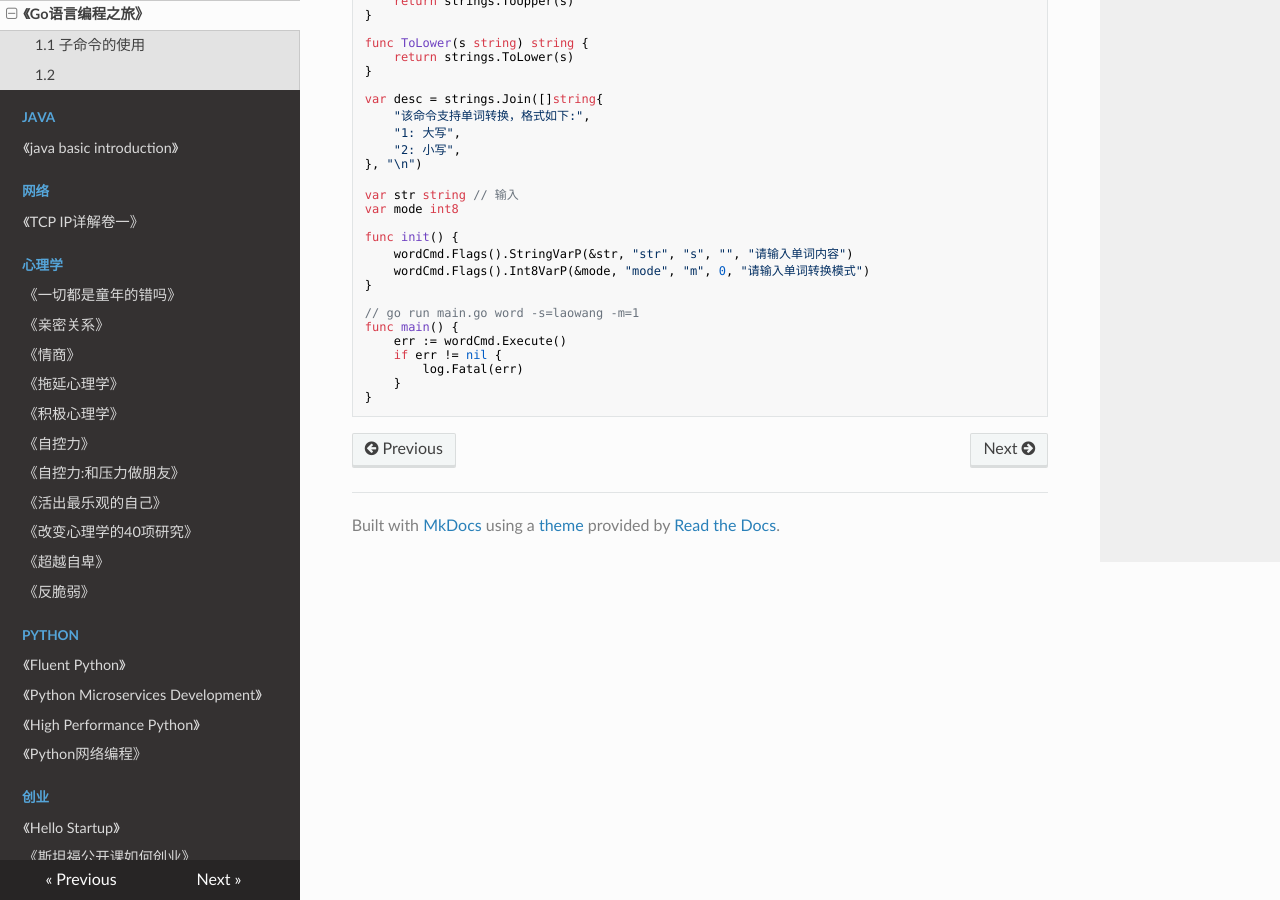
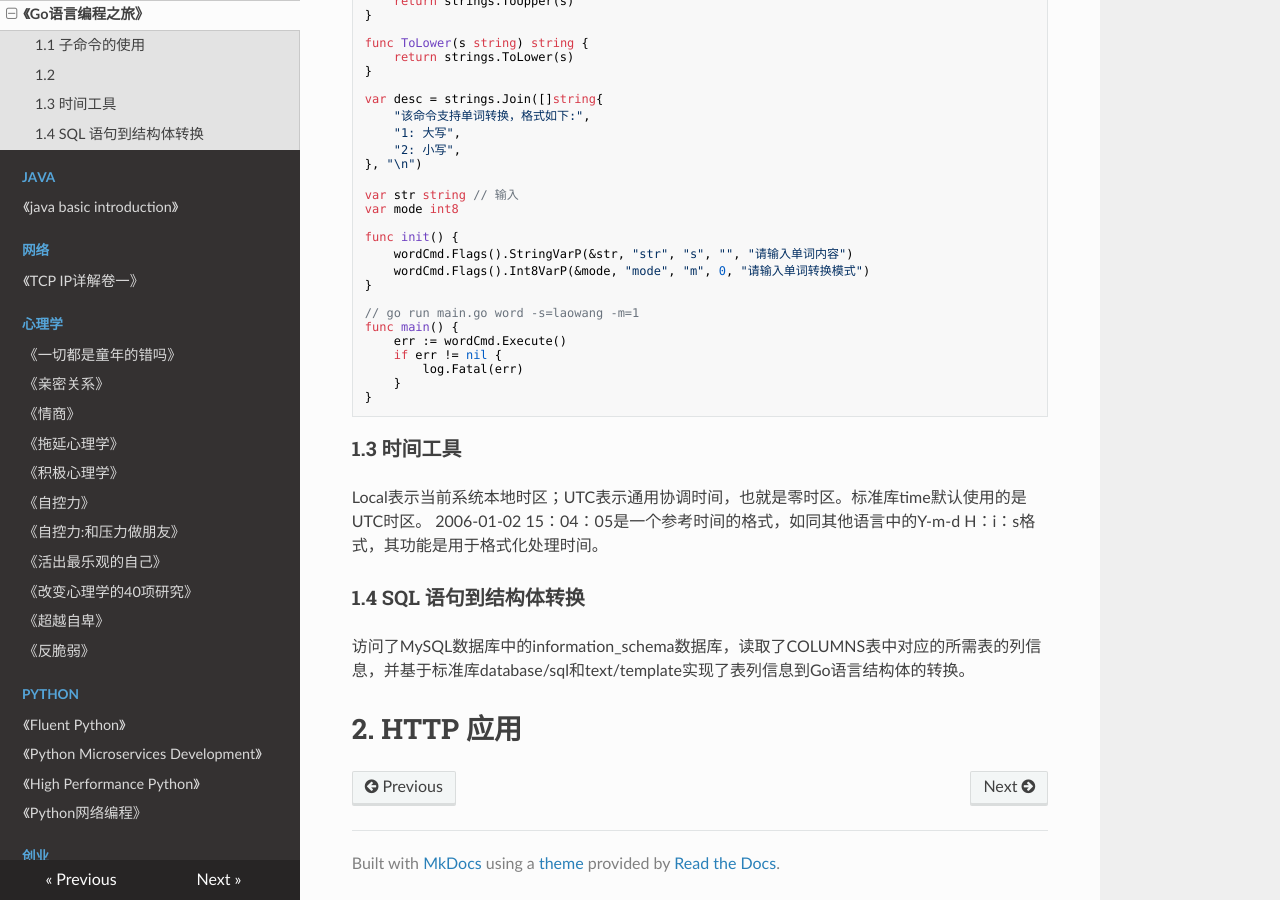
Before and after one commit to PegasusWang/booknotes, an MkDocs documentation site: the page built from docs/golang/go语言编程之旅.md, in a window 1280 px wide and 900 px high, scrolled down 1249 px. Built offline with MkDocs 1.6.1, drawn with Linux system fonts in a browser that asks for light colours; nearby versions of some CDN libraries; old or Windows-style settings are respelled for this version of MkDocs.

Commit message:
go 编程之旅 gin

````diff
--- a/docs/golang/go语言编程之旅.md
+++ b/docs/golang/go语言编程之旅.md
@@ -100,3 +100,15 @@ func main() {
 	}
 }
 ```
+
+### 1.3 时间工具
+
+Local表示当前系统本地时区；UTC表示通用协调时间，也就是零时区。标准库time默认使用的是UTC时区。
+2006-01-02 15：04：05是一个参考时间的格式，如同其他语言中的Y-m-d H：i：s格式，其功能是用于格式化处理时间。
+
+### 1.4 SQL 语句到结构体转换
+
+访问了MySQL数据库中的information_schema数据库，读取了COLUMNS表中对应的所需表的列信息，并基于标准库database/sql和text/template实现了表列信息到Go语言结构体的转换。
+
+
+# 2. HTTP 应用
````
